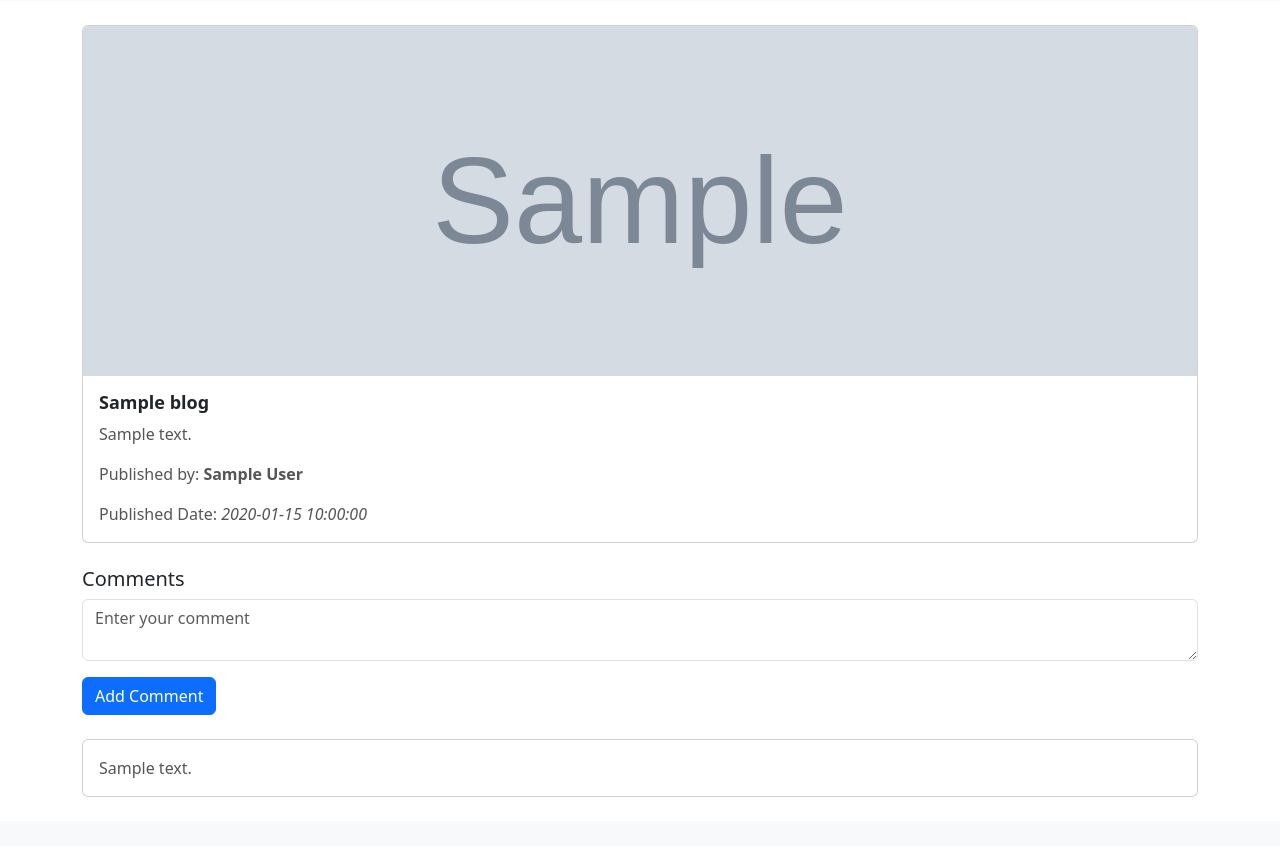
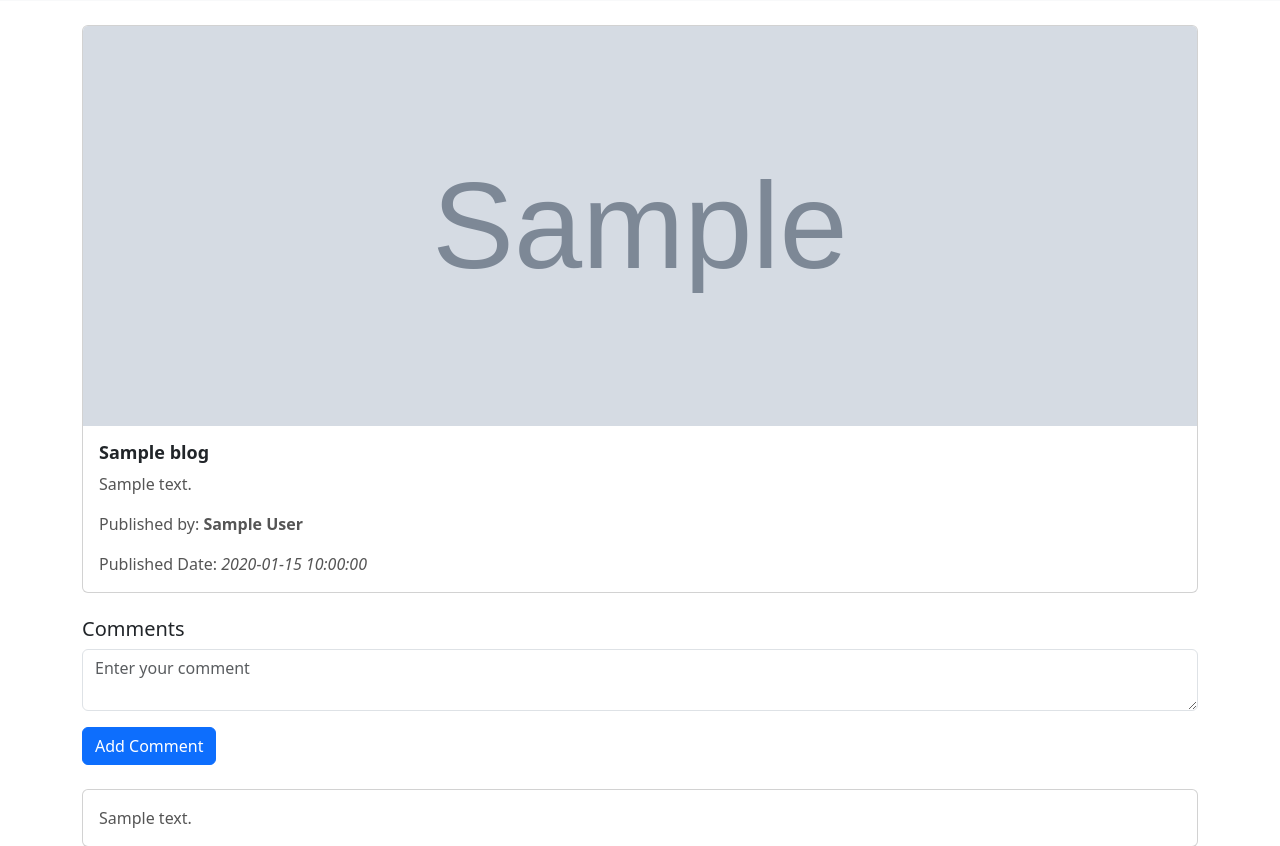
Before and after one commit to devriazul/ostad_live, a Laravel app: template Module 19/Assignment/simple-blog/resources/views/blogs/show.blade.php in a window 1280 px wide. Shown: the part 325-1171 px from the top of the page. Before the commit the page ends 1122 px from the top, so only its background shows below. Run offline with Laravel 10, Linux system fonts and the light colour scheme; the template is opened without the code that fills it: most values are stand-ins (such as "Sample title", 1, 10 or a date in 2020); grey boxes marked "Sample" are stand-in pictures; style sheets or scripts are compiled from the project's sources.

Commit message:
image height addjust

```diff
--- a/Module 19/Assignment/simple-blog/resources/views/blogs/show.blade.php
+++ b/Module 19/Assignment/simple-blog/resources/views/blogs/show.blade.php
@@ -3,7 +3,7 @@
 @section('content')
     @if ($blog)
         <div class="card mb-4">
-            <img src="{{ asset($blog->image) }}" class="card-img-top" alt="Blog Image" style="height:350px">
+            <img src="{{ asset($blog->image) }}" class="card-img-top" alt="Blog Image" style="height:400px">
             <div class="card-body">
                 <h5 class="card-title">{{ $blog->title }}</h5>
                 <p class="card-text">{{ $blog->content }}</p>
```
